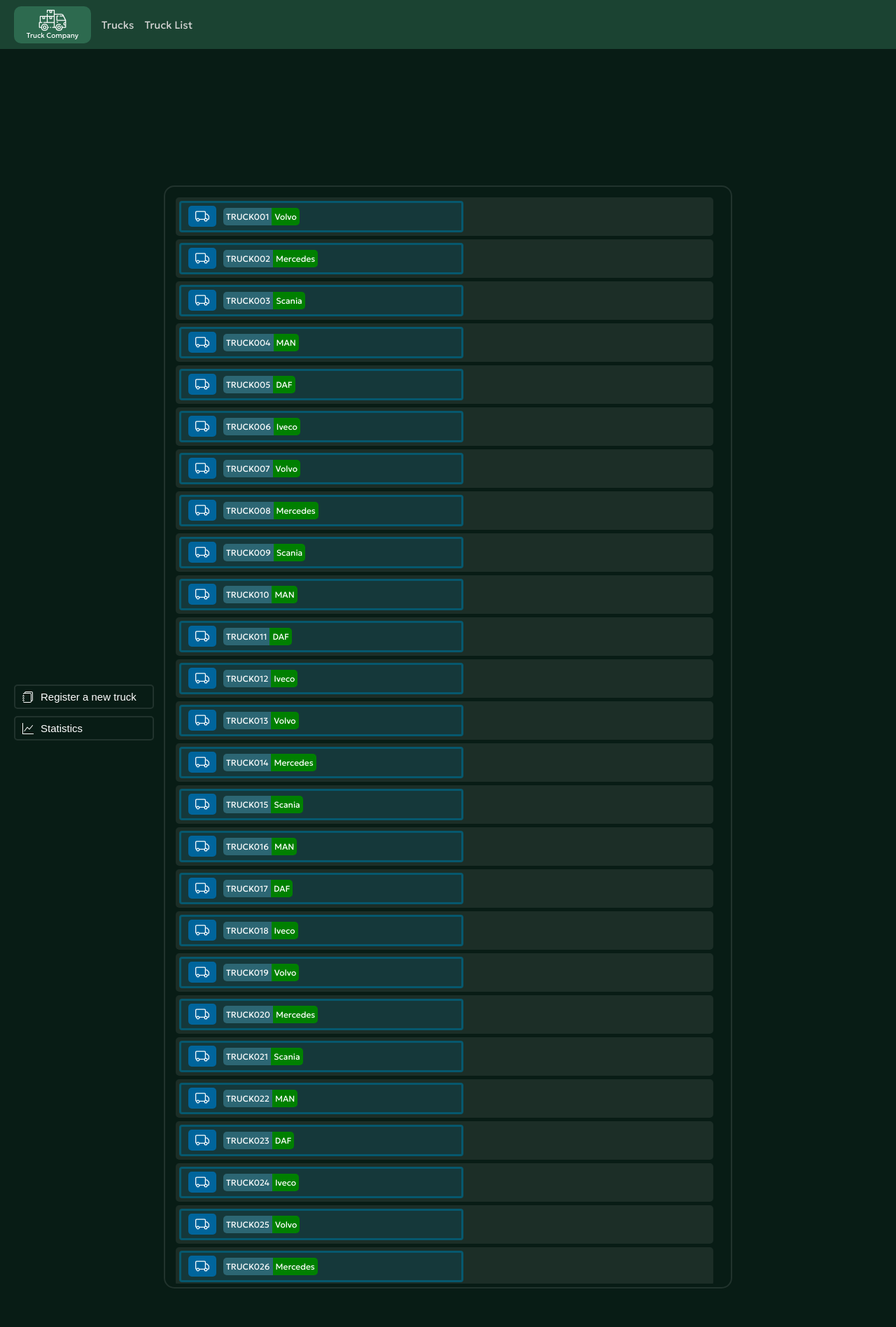
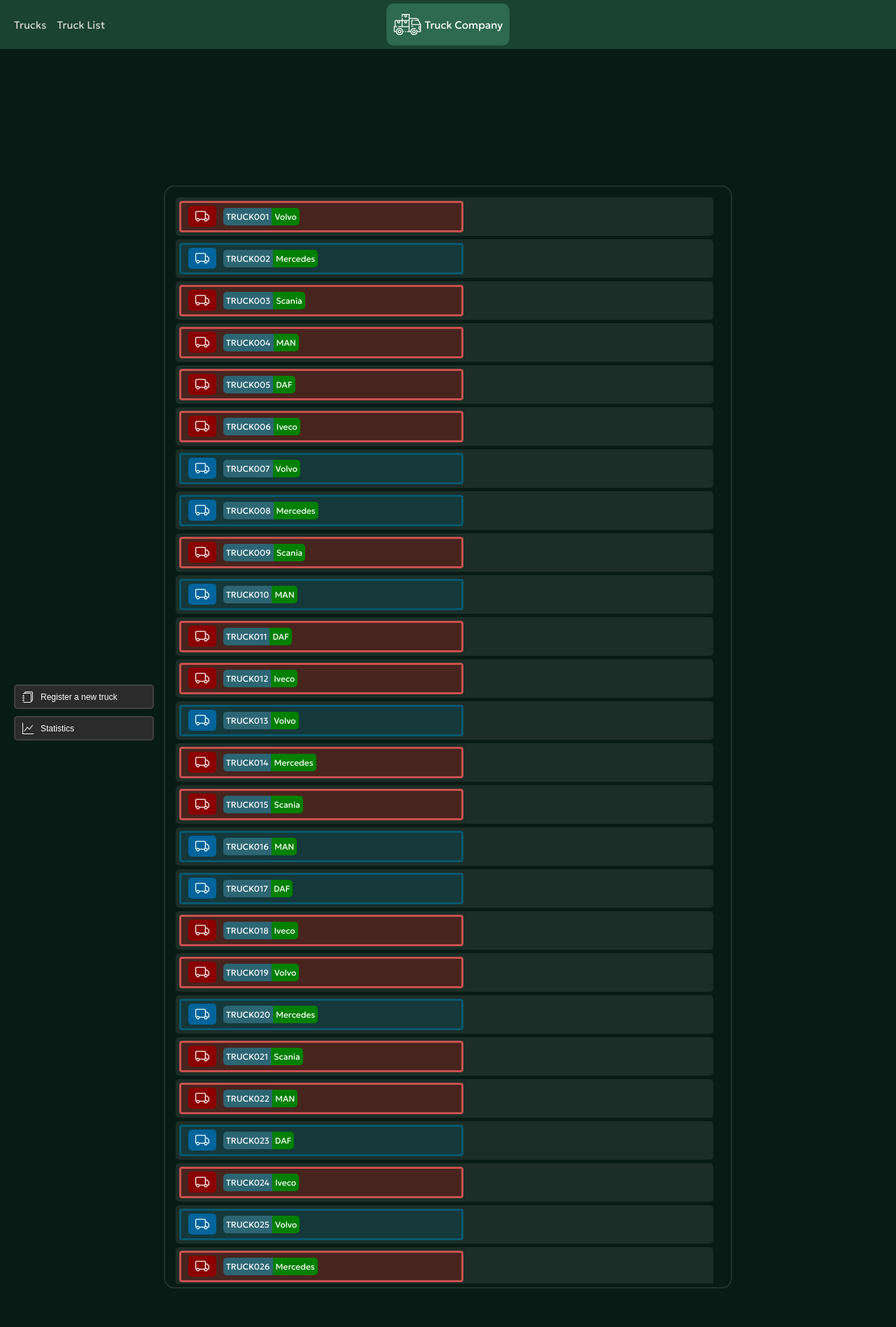
Before and after one commit to JanP1/Truck_Company, a Django app: page /trucks/truck_list/ in a window 1280 px wide. Shown: the top 1896 px of the page at 70% size. Run offline with Django 5.2, Linux system fonts and the light colour scheme; data comes from the database, SQL or seed files in the repository; some libraries are stand-ins or nearby versions.

Commit message:
Adding badges depending on truck status

```diff
--- a/truck_company/static/main_page.css
+++ b/truck_company/static/main_page.css
@@ -7,20 +7,36 @@
 }
 
 .navbar-container {
+  display: grid;
+  grid-template-columns: 1fr 300px 1fr;
+
+
   margin: 0;
   width: 100%;
   height: 70px;
   background-color: #1b4332;
   color: white;
-  display: flex;
-  padding-left: 20px;
-  align-items: center;
 }
 
-.home-link {
+.wrapper1 {
+  height: 100%;
+  width: 100%;
+  display: flex;
+}
+
+
+.wrapper2 {
+  height: 100%;
+  width: 100%;
+  display: flex;
+  align-items: center;
+  justify-content: center;
+}
+
+.site-title {
   text-decoration: none;
   color: white;
-  font-size: 10px;
+  font-size: 15px;
 }
 
 
@@ -39,23 +55,20 @@
   align-items: center;
   justify-content: center;
   gap: 15px;
+  margin-left: 20px;
 }
 
 .truck-logo-link{
   background-color: #2d6a4f;
   border-radius: 10px;
-  width: 100px;
   display: flex;
-  flex-direction: column;
   align-items: center;
   justify-content: center;
 
-  padding: 5px;
-
-}
-
-.truck-logo-link:hover {
-  background-color: #52b788;
+  padding: 10px;
+  user-select: none;
+  justify-self: center;
+  gap: 5px;
 
 }
 
@@ -64,7 +77,6 @@
   justify-content: center;
   align-items: center;
   width: 40px;
-  height: 30px;
 
 }
 
--- a/truck_company/templates/base_template.html
+++ b/truck_company/templates/base_template.html
@@ -10,8 +10,14 @@
 </head>
 <body>
   <div class="navbar-container">
-    <div class="link-container">
-      <a href="{% url 'home'%}" class="home-link">
+    <div class="wrapper1">
+      <div class="link-container">
+        <a href="{% url 'trucks:index'%}" class="small-link">Trucks</a>
+        <a href="{% url 'trucks:truck_list'%}" class="small-link">Truck List</a>
+      </div>
+    </div>
+    <div class="wrapper2">
+      <a href={% url 'home' %} class="site-title">
         <div class="truck-logo-link">
           <div class="truck-logo-icon-container">
             {% include "trucks/_truck_svg.html" %}
@@ -19,8 +25,6 @@
           Truck Company
         </div>
       </a>
-      <a href="{% url 'trucks:index'%}" class="small-link">Trucks</a>
-      <a href="{% url 'trucks:truck_list'%}" class="small-link">Truck List</a>
     </div>
   </div>
   {% block content %}{% endblock content %}
--- a/truck_company/trucks/static/trucks/display_truck_info.css
+++ b/truck_company/trucks/static/trucks/display_truck_info.css
@@ -34,15 +34,15 @@
 }
 
 .code-number-container {
-  margin: 10px;
+  margin: 5px;
 }
 
 .brand-container {
-  margin: 10px;
+  margin: 5px;
 }
 
 .truck-icon-container {
-  width: 100px;
+  width: 120px;
   padding: 10px;
 }
 
--- a/truck_company/trucks/static/trucks/truck_list.css
+++ b/truck_company/trucks/static/trucks/truck_list.css
@@ -20,7 +20,7 @@
   width: 200px;
   height: 35px;
   /* background-color: #6b500d; */
-  background-color: transparent;
+  background-color: #2b2b2b;
   border: solid 2px rgba(255, 255, 255, 0.1);
 
   padding-top: 5px;
@@ -30,7 +30,7 @@
 
   border-radius: 5px;
   color: white;
-  font-size: 15px;
+  font-size: 12px;
   cursor: pointer;
 
   transition: background-color ease 0.5s;
@@ -164,8 +164,10 @@
 
 }
 
+
+/* truck icon container  */
+
 .truck-icon-container {
-  background-color: #00659c;
   border-radius: 5px;
   display: flex;
   justify-content: center;
@@ -173,26 +175,48 @@
   width: 30px;
   padding: 5px;
 }
+
+.icon-container-active {
+  background-color: #00659c;
+}
+
+.icon-container-inactive {
+  background-color: darkred;
+}
+
+.icon-container-waiting {
+  background-color: darkgreen;
+}
+
+/* truck icon container  */
+
+
 .truck2-icon {
   width: 20px;
 }
-
 
 .truck-description {
   display: flex;
   align-items: center;
   justify-content: center;
-
   margin-left: 10px;
 }
+
 .truck-badge {
   width: 400px;
   margin: 5px;
   border-radius: 4px;
-  background-color: rgba(0, 102, 133, 0.2);
-  border: solid 3px rgba(0, 102, 133, 0.7);
   display: flex;
   justify-content: flex-start;
   align-items: center;
+}
 
+.active-truck {
+  background-color: rgba(0, 102, 133, 0.2);
+  border: solid 3px rgba(0, 102, 133, 0.7);
 }
+
+.inactive-truck {
+  background-color: rgba(255, 2, 0, 0.2);
+  border: solid 3px rgba(255, 100, 100, 0.7);
+}
--- a/truck_company/trucks/templates/trucks/truck_list.html
+++ b/truck_company/trucks/templates/trucks/truck_list.html
@@ -46,9 +46,23 @@
               {% endif %}">
 
               <div class="truck-description">
-                <div class="truck-icon-container">
+
+                <!-- List item icon -->
+                <div class="truck-icon-container
+                  {% if truck.truck_total_trips > 20 %}
+
+                  icon-container-active
+
+                  {% else %}
+
+                  icon-container-inactive
+
+                  {% endif %}
+                  ">
+
                   {% include "trucks/_truck2_svg.html" %}
                 </div>
+
                 <div class="id-brand-container">
                   <div class="truck-code-text">
                     {{ truck.truck_code_number }}
```
